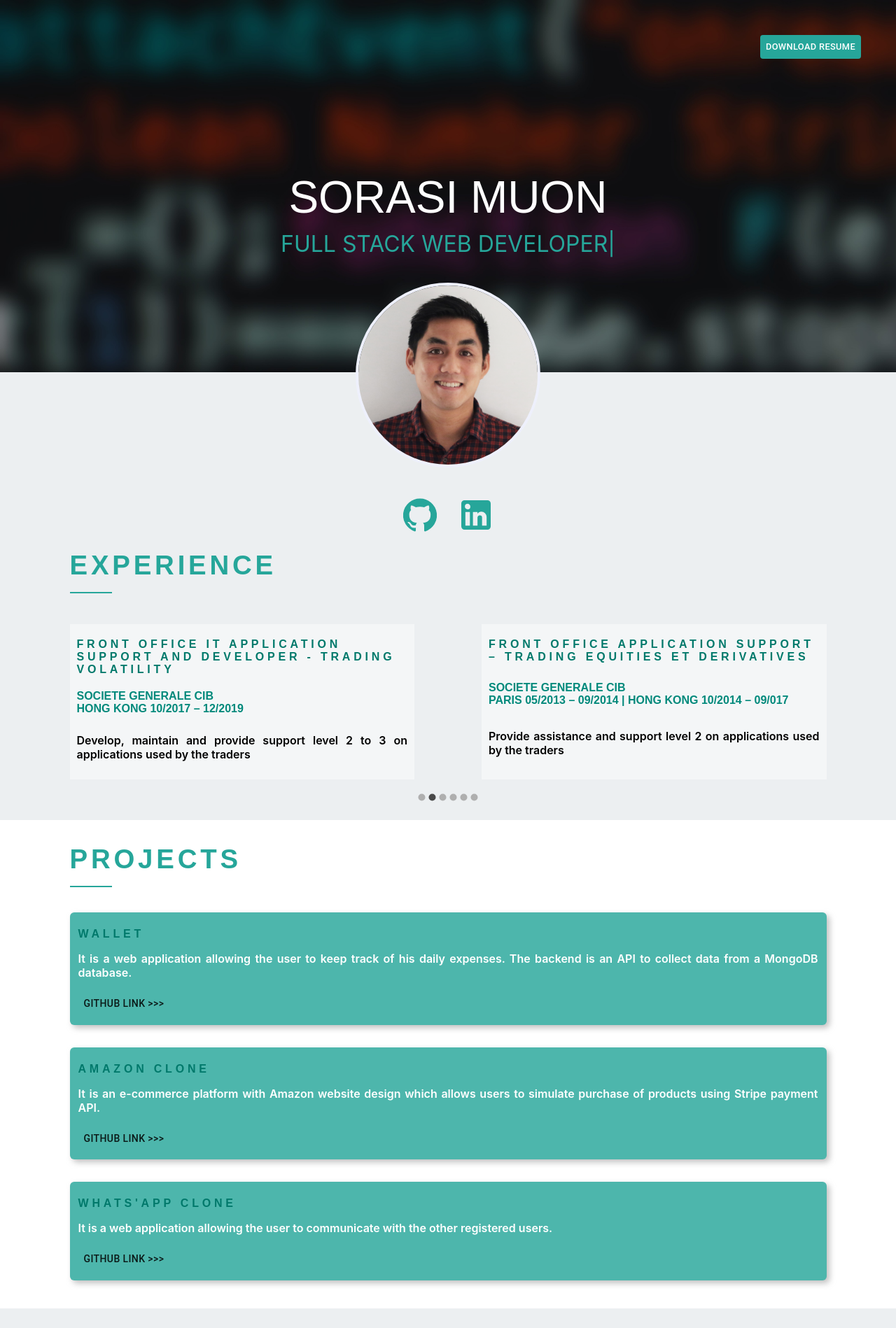
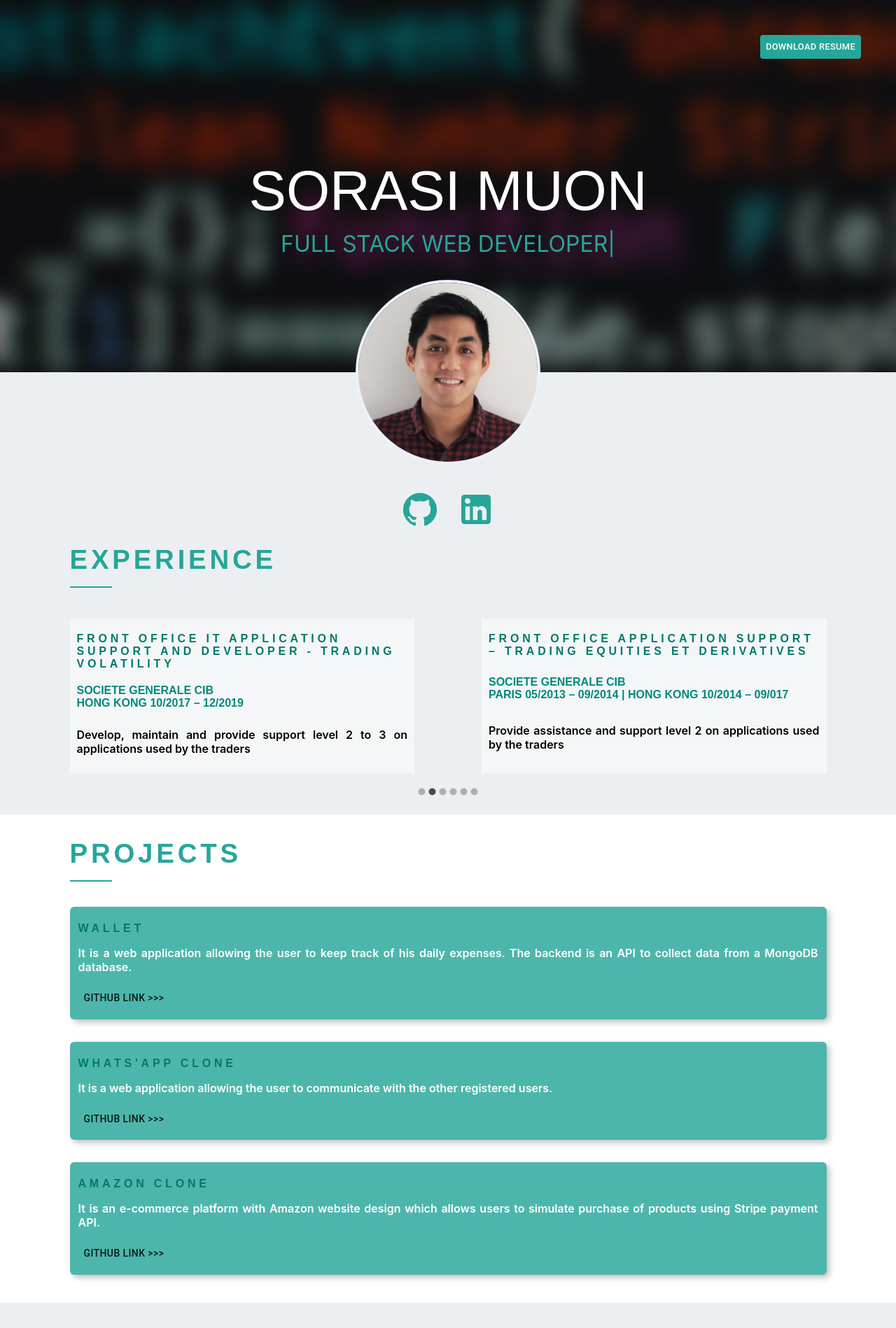
Before and after one commit to sorasimuon/sorasimuon, a React (Create React App) app: page / in a window 1280 px wide. Shown: the top 1898 px of the page at 70% size. Built offline with nearby package versions, Linux system fonts and the light colour scheme.

Commit message:
[BUG] display section not fixed in Height

```diff
--- a/src/features/main/MainPage.module.css
+++ b/src/features/main/MainPage.module.css
@@ -113,7 +113,7 @@ p {
   }
 }
 
-@media only screen and (min-width: 769px) and (max-width: 1024px) {
+@media only screen and (min-width: 769px) {
   .mainContainer__grid {
     grid-template-columns:
       0.05fr [col1] 0.9fr [col2] 0.05fr
@@ -192,7 +192,7 @@ p {
     height: auto;
   }
   h1 {
-    font-size: 4em;
+    font-size: 5em;
   }
   .typeWriter {
     font-size: 2em;
--- a/src/features/projectcontainer/ProjectContainer.js
+++ b/src/features/projectcontainer/ProjectContainer.js
@@ -15,7 +15,16 @@ const projects = [
     description:
       "It is a web application allowing the user to keep track of his daily expenses. The backend is an API to collect data from a MongoDB database.",
     github: "https://github.com/sorasimuon/Expenses",
-    link: "https://sorasimuon.github.io/Expenses/",
+    link: "https://expenses-cd8fe.firebaseapp.com/",
+  },
+  {
+    label: "WHATS'APP CLONE",
+    image: whatsappImage,
+    source: "https://github.com/sorasimuon/Expenses",
+    description:
+      "It is a web application allowing the user to communicate with the other registered users.",
+    github: "https://github.com/sorasimuon/whatsapp-clone",
+    link: "https://whatsapp-clone-fd533.firebaseapp.com/",
   },
   {
     label: "AMAZON CLONE",
@@ -26,21 +35,12 @@ const projects = [
     github: "https://github.com/sorasimuon/amazon-clone",
     link: "https://challenge-22824.firebaseapp.com/",
   },
-  {
-    label: "WHATS'APP CLONE",
-    image: whatsappImage,
-    source: "https://github.com/sorasimuon/Expenses",
-    description:
-      "It is a web application allowing the user to communicate with the other registered users.",
-    github: "https://github.com/sorasimuon/whatsapp-clone",
-    link: "https://whatsapp-clone-fd533.firebaseapp.com/",
-  },
 ];
 
 function ProjectContainer() {
   return (
     <Fragment>
-      <canvas className={styles.projectContainer__background} />
+      <div className={styles.projectContainer__background} />
       <div className={styles.projectContainer}>
         <h2>PROJECTS</h2>
         <div className={styles.projectContainer__canvasGreen}></div>
--- a/src/features/resumecontainer/ResumeContainer.js
+++ b/src/features/resumecontainer/ResumeContainer.js
@@ -56,7 +56,7 @@ function ResumeContainer() {
 
   return (
     <Fragment>
-      <canvas className={styles.resumeContainer__background} />
+      <div className={styles.resumeContainer__background} />
       <div className={styles.descriptionContent}>
         <div className={styles.socialLink}>
           <IconButton href={githubLink} className={classes.linkSocialNetwork}>
--- a/src/features/resumecontainer/ResumeContainer.module.css
+++ b/src/features/resumecontainer/ResumeContainer.module.css
@@ -1,4 +1,5 @@
 .resumeContainer__background {
+  z-index: 0;
   grid-column: 1/4;
   grid-row: 3/5;
   background-color: #eceff1;
```
Also changed, not shown: 1 other file (tests, documents, lock files or other folders).
